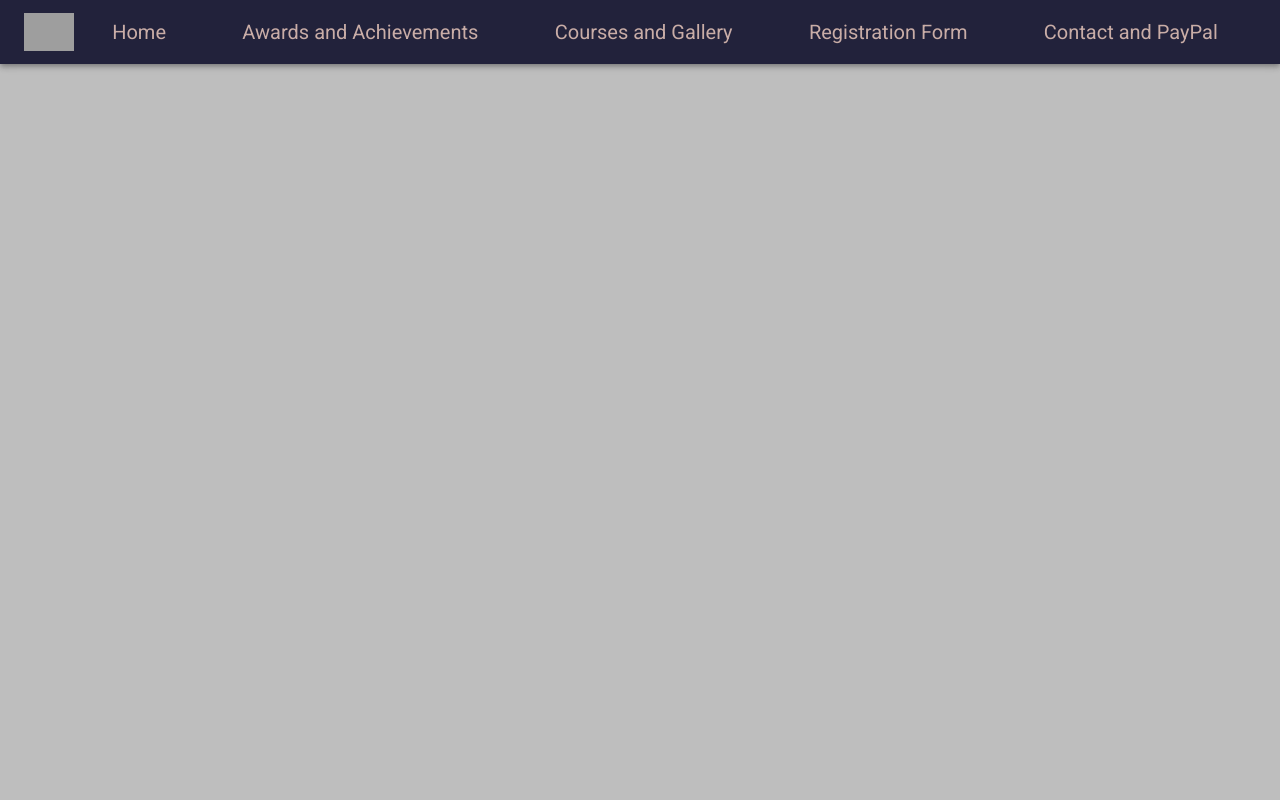
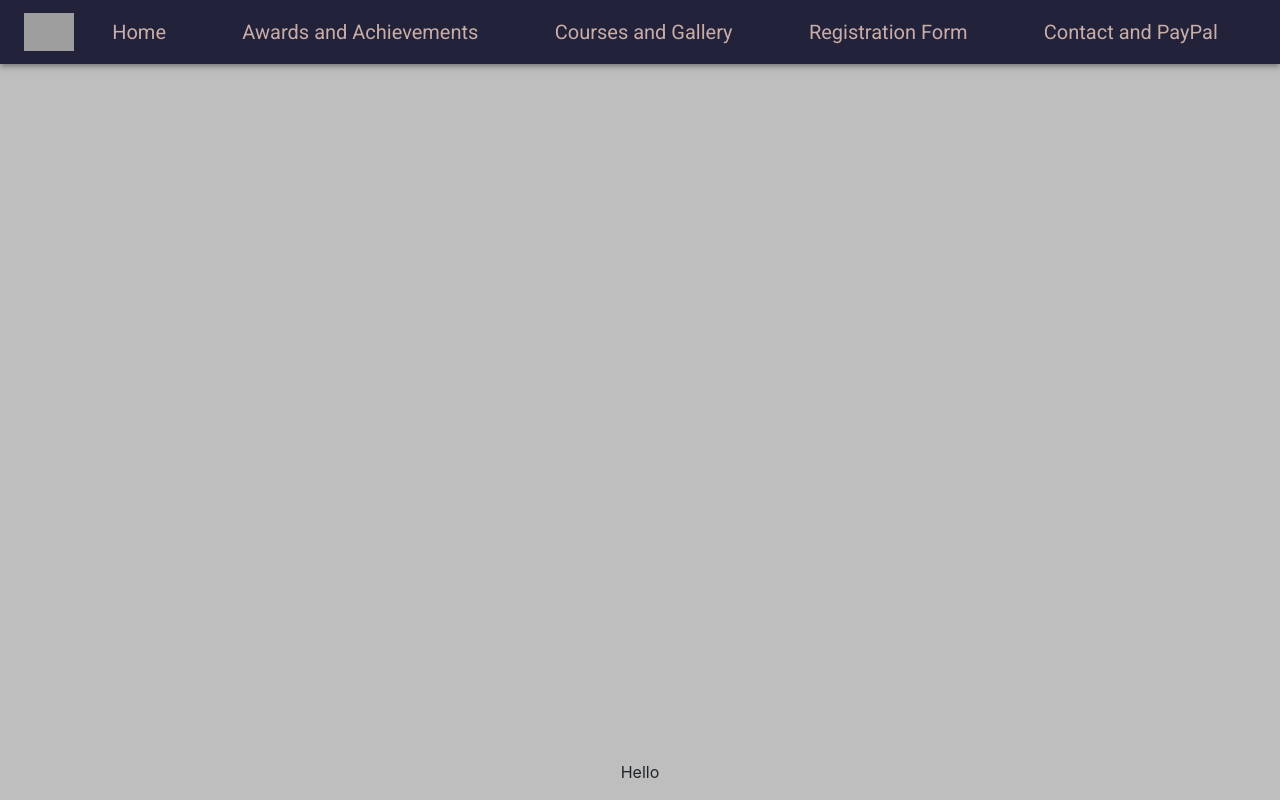
Before and after one commit to joshuajy03/artwebsite, a React (Create React App) app: page / in a window 1280 px wide. Built offline with nearby package versions, Linux system fonts and the light colour scheme; grey boxes are pictures that could not be loaded.

Commit message:
added basic footer

```diff
--- a/package.json
+++ b/package.json
@@ -9,7 +9,7 @@
     "@testing-library/jest-dom": "^5.12.0",
     "@testing-library/react": "^11.2.7",
     "@testing-library/user-event": "^12.8.3",
-    "gh-pages": "^3.2.0",
+    "gh-pages": "^3.2.3",
     "react": "^17.0.2",
     "react-bootstrap": "^1.6.0",
     "react-dom": "^17.0.2",
--- a/src/App.js
+++ b/src/App.js
@@ -6,7 +6,7 @@ import { BrowserRouter as Router, Route, Switch } from "react-router-dom";
 import { createMuiTheme, ThemeProvider } from '@material-ui/core/styles';
 import './App.css';
 import React, { useState, useEffect } from 'react';
-import { Home, Awards, Courses, Gallery, Registration, Contact } from "./components";
+import { Home, Awards, Courses, Gallery, Registration, Contact, Footer } from "./components";
 import { ClickAwayListener } from '@material-ui/core';
 
 const displayDesktop = () => {
@@ -85,7 +85,7 @@ function App() {
             <Route path="/artwebsite/contact" exact component={() => <Contact />} />
           </Switch>
         </Router>
-
+        <Footer />
       </ThemeProvider>
     </div>
   );
--- /dev/null
+++ b/src/components/Footer.jsx
@@ -0,0 +1,13 @@
+import React from "react";
+import './WebPage.css';
+
+
+function Footer() {
+  return (
+    <footer>
+      Hello
+    </footer>
+  );
+}
+
+export default Footer;
--- a/src/components/WebPage.css
+++ b/src/components/WebPage.css
@@ -18,3 +18,10 @@ p {
 h2 {
     color: #22223B;
 }
+
+footer {
+    position: absolute;
+    bottom: 0;
+    width: 100%;
+    height: 2.5rem;            /* Footer height */
+  }
--- a/src/components/index.js
+++ b/src/components/index.js
@@ -5,3 +5,4 @@ export { default as Awards } from "./Awards";
 export { default as  Registration} from "./Registration";
 export { default as Gallery } from "./Gallery";
 export { default as Courses } from "./Courses";
+export { default as Footer } from "./Footer";
```
Also changed, not shown: 1 other file (tests, documents, lock files or other folders).
